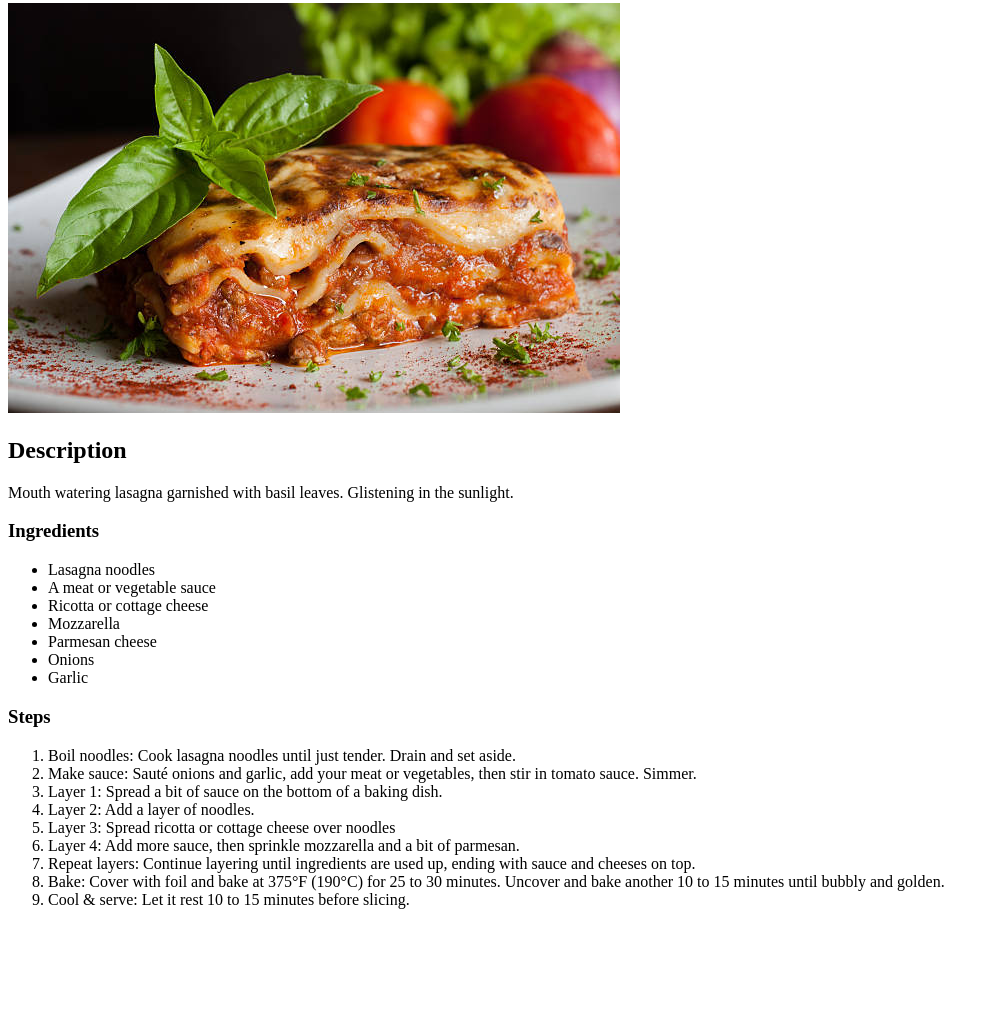
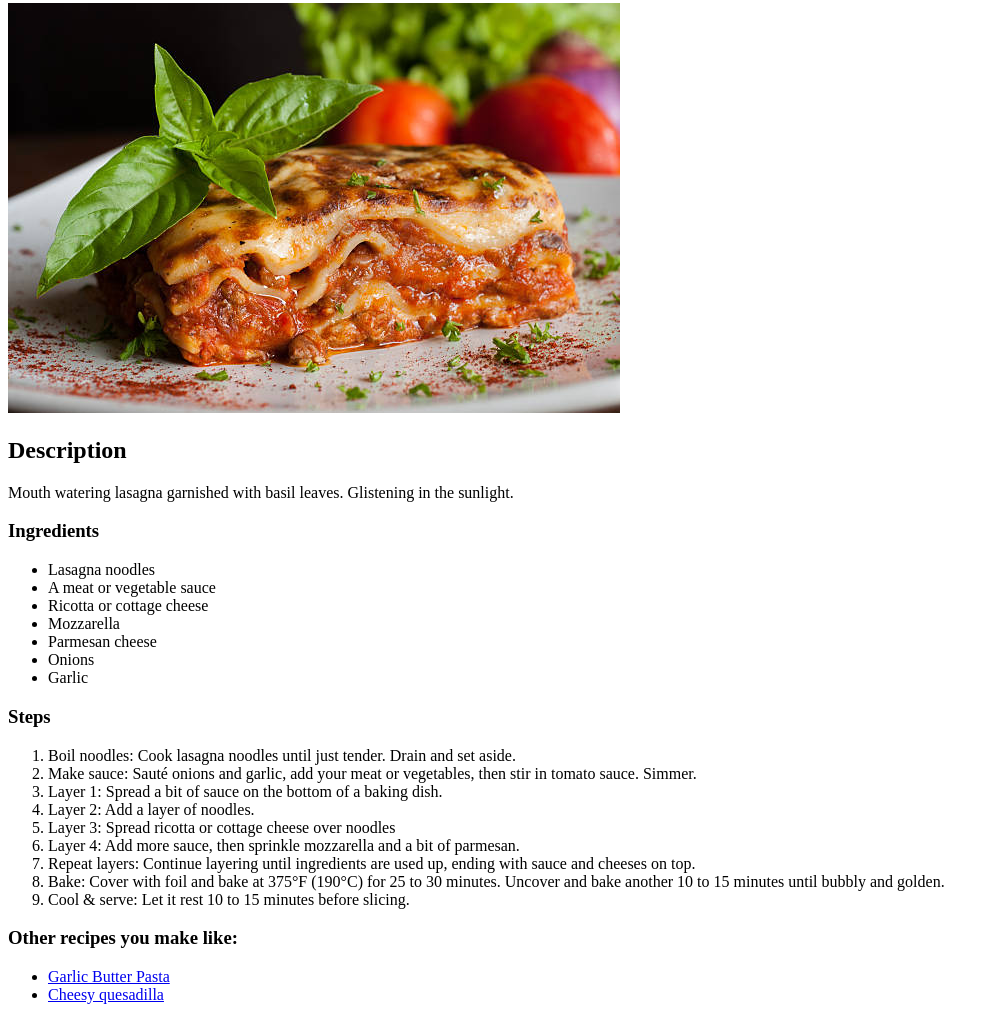
Before and after one commit to TheDluxe/odin-recipes, a plain HTML site: page recipes/lasagna.html in a window 1280 px wide. Shown: the part 103-1123 px from the top of the page, without its empty margins (0-999 px from the left). Before the commit the page ends 1028 px from the top, so only its background shows below. Drawn offline with Linux system fonts and the light colour scheme.

Commit message:
Add basic changes

```diff
--- a/recipes/lasagna.html
+++ b/recipes/lasagna.html
@@ -42,10 +42,12 @@
             <li>Cool & serve: Let it rest 10 to 15 minutes before slicing.</li>
         </ol>
 
+        <h3>Other recipes you make like: </h3>
+        <ul>
+            <li><a href="Garlic-Butter-Pasta.html">Garlic Butter Pasta</a></li>
+            <li><a href="Cheesy-Quesadilla.html">Cheesy quesadilla</a></li>
+        </ul>
+
     </main>
-
-    <footer>
-
-    </footer>
 </body>
 </html>
```
Also changed, not shown: index.html (+0 -5 lines), recipes/Cheesy-Quesadilla.html (+0 -4 lines), recipes/Garlic-Butter-Pasta.html (+0 -4 lines).
